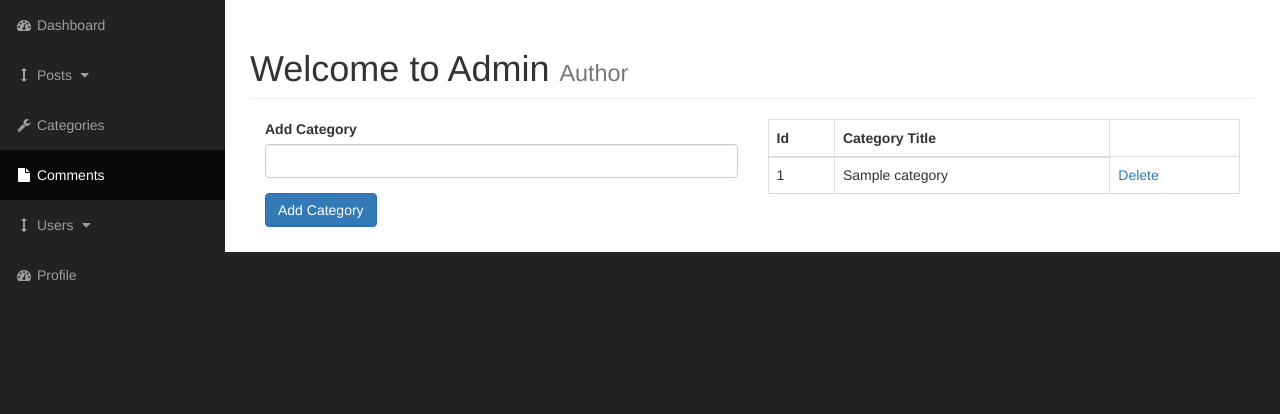
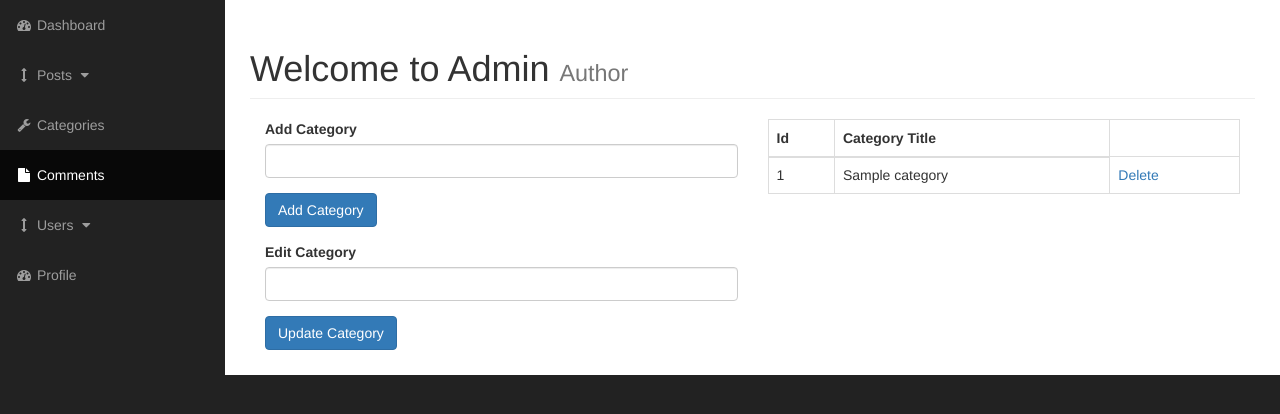
Before and after one commit to kazmanbanj/ReadPost, a PHP site: page /admin/categories.php in a window 1280 px wide. Shown: the part 51-465 px from the top of the page. Run offline with PHP 8.4, Linux system fonts and the light colour scheme; tables that the repository leaves empty or names only in its code hold one stand-in row (values such as "Sample post").

Commit message:
updated the categories file

```diff
--- a/admin/categories.php
+++ b/admin/categories.php
@@ -45,6 +45,15 @@
                             <input type="submit" class="btn btn-primary" name="submit" value="Add Category">
                         </div>
                     </form>
+                    <form action="" method="post">
+                        <div class="form-group">
+                            <label for="cat_title">Edit Category</label>
+                            <input type="text" class="form-control" name="cat_title" id="">
+                        </div>
+                        <div class="form-group">
+                            <input type="submit" class="btn btn-primary" name="submit" value="Update Category">
+                        </div>
+                    </form>
                 </div>
 
                 <div class="col-xs-6">
@@ -75,6 +84,16 @@
                                     echo "</tr>";
                                 }
                                 ?>
+
+                                <!-- deleting from the database -->
+                                <?php
+                                if(isset($_GET['delete'])) {
+                                    $the_cat_id = $_GET['delete'];
+                                    $query = "DELETE FROM categories WHERE cat_id = {$the_cat_id}";
+                                    $delete_query = mysqli_query($connection, $query);
+                                    header("Location: categories.php");
+                                }
+                                ?>
                             </tr>
                         </tbody>
                     </table>
```
Lines whose indentation alone changed are shown as unchanged.
